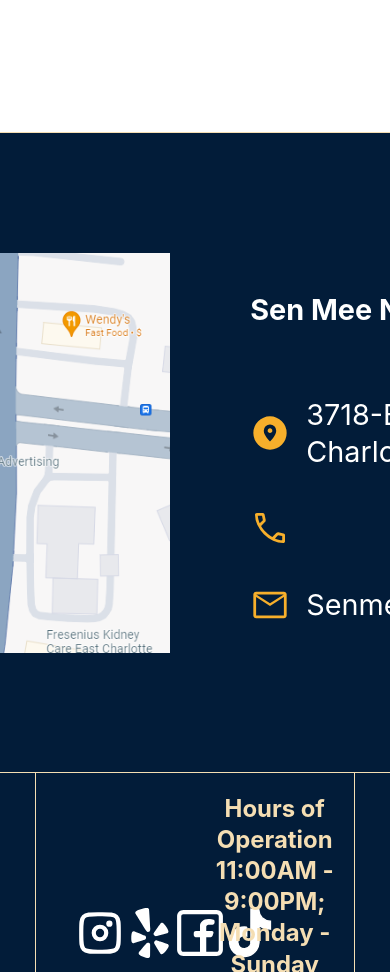
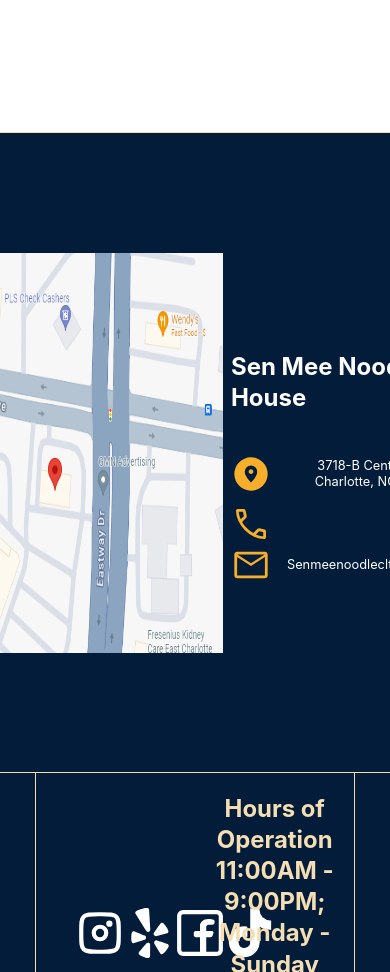
Before and after one commit to NickHChan/JennysWebsite, a Next.js app in the folder jennyswebsites/: page / in a window 390 px wide. Shown: the part 2460-3432 px from the top of the page. Built offline with nearby package versions, Linux system fonts and the light colour scheme.

Commit message:
added media queries for FourthArticle component for gpsImg and resturant info

```diff
--- a/jennyswebsites/src/app/components/ThirdTemplate/FourthArticle/FourthArticle.module.css
+++ b/jennyswebsites/src/app/components/ThirdTemplate/FourthArticle/FourthArticle.module.css
@@ -47,3 +47,32 @@
     gap: 1rem;
     color: white;
 }
+
+@media (width < 1025px){
+    .info{
+        font-size: 1.3rem;
+    }
+    .middlePillar{
+        gap: 2rem;
+    }
+    .gpsImg{
+        width: 350px;
+        height: 400px;
+    }
+}
+@media (width < 769px){
+    .restName{
+        font-size: 1.5rem;
+    }
+    .info{
+        font-size: 0.8rem;
+        text-align: center;
+    }
+    .middlePillar{
+        gap: 0.5rem;
+    }
+    .gpsImg{
+        width: 300px;
+        height: 400px;
+    }
+}
--- a/jennyswebsites/src/app/components/ThirdTemplate/FourthArticle/FourthArticle.tsx
+++ b/jennyswebsites/src/app/components/ThirdTemplate/FourthArticle/FourthArticle.tsx
@@ -18,9 +18,11 @@ export default function FourthArticle() {
                 src={gpsImg}
                 alt='Picture of yelp booking calender'
                 height={400}
+                width={500}
+                className={styles.gpsImg}
                 />
             <section>
-                <h4>Sen Mee Noodle House</h4>
+                <h4 className={styles.restName}>Sen Mee Noodle House</h4>
                 <article className={styles.info}>
                   <Image
                   src={locationImg}
```
